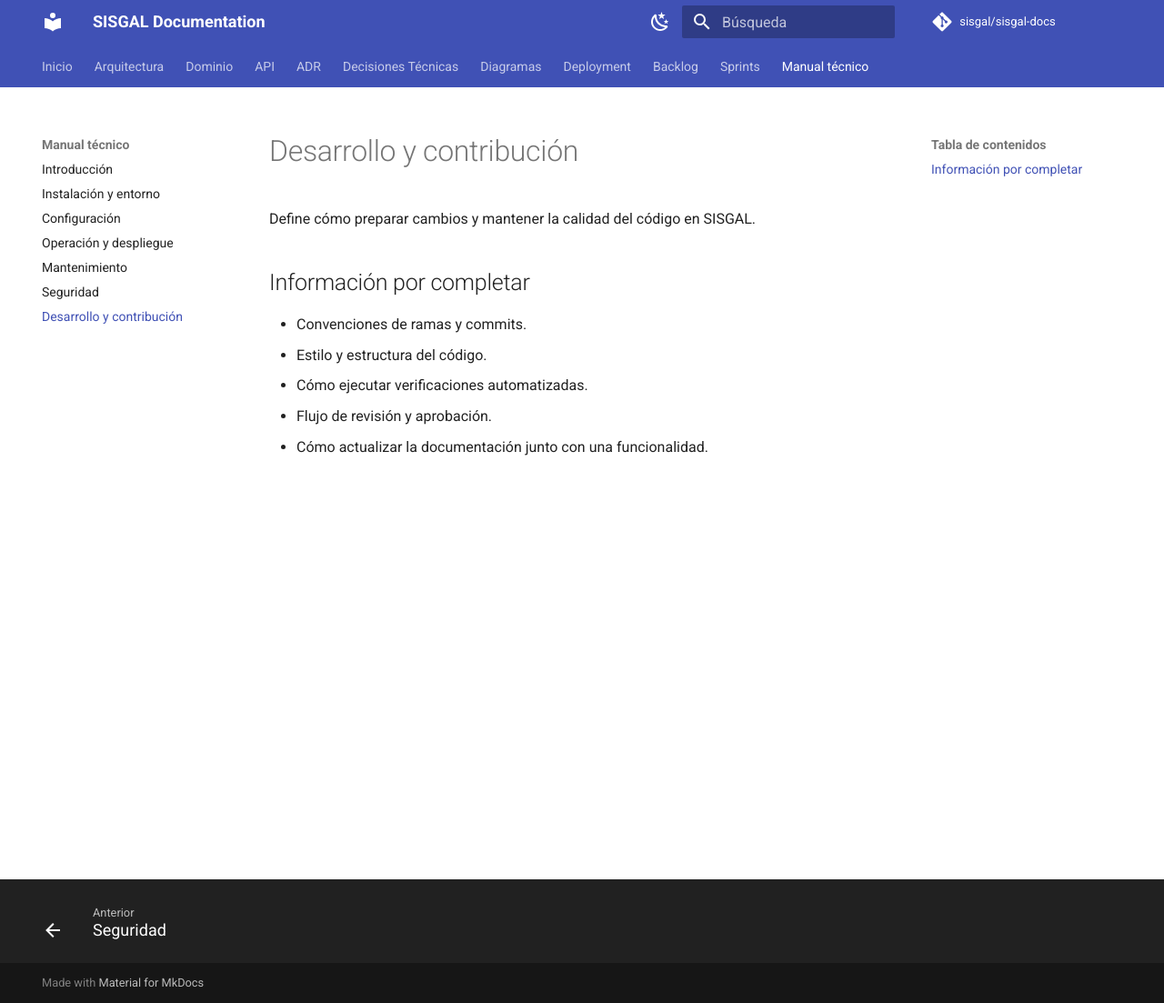
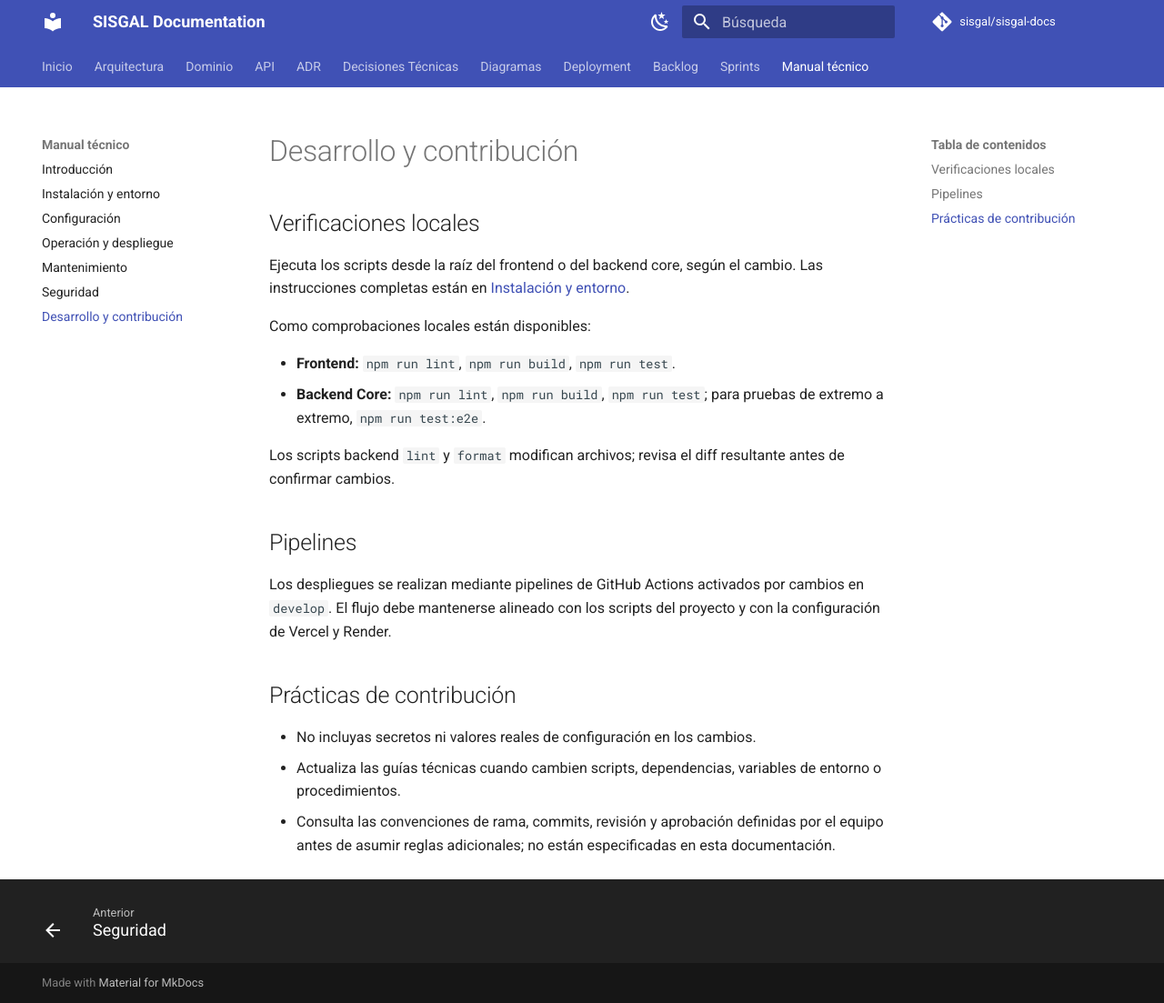
Before and after one commit to sisgal-platform/sisgal-docs, an MkDocs documentation site: the page built from docs/technical-guide/contributing.md, in a window 1280 px wide and 1103 px high. Shown: the whole window at 91% size. Built offline with MkDocs 1.6.1 and Material for MkDocs 9.7.7, drawn with Linux system fonts in a browser that asks for light colours; comment, search, counter and statistics services are not loaded.

Commit message:
docs(manual): document confirmed commands, configuration, and pipelines

```diff
--- a/docs/technical-guide/contributing.md
+++ b/docs/technical-guide/contributing.md
@@ -1,11 +1,22 @@
 # Desarrollo y contribución
 
-Define cómo preparar cambios y mantener la calidad del código en SISGAL.
+## Verificaciones locales
 
-## Información por completar
+Ejecuta los scripts desde la raíz del frontend o del backend core, según el cambio. Las instrucciones completas están en [Instalación y entorno](setup.md).
 
-- Convenciones de ramas y commits.
-- Estilo y estructura del código.
-- Cómo ejecutar verificaciones automatizadas.
-- Flujo de revisión y aprobación.
-- Cómo actualizar la documentación junto con una funcionalidad.
+Como comprobaciones locales están disponibles:
+
+- **Frontend:** `npm run lint`, `npm run build`, `npm run test`.
+- **Backend Core:** `npm run lint`, `npm run build`, `npm run test`; para pruebas de extremo a extremo, `npm run test:e2e`.
+
+Los scripts backend `lint` y `format` modifican archivos; revisa el diff resultante antes de confirmar cambios.
+
+## Pipelines
+
+Los despliegues se realizan mediante pipelines de GitHub Actions activados por cambios en `develop`. El flujo debe mantenerse alineado con los scripts del proyecto y con la configuración de Vercel y Render.
+
+## Prácticas de contribución
+
+- No incluyas secretos ni valores reales de configuración en los cambios.
+- Actualiza las guías técnicas cuando cambien scripts, dependencias, variables de entorno o procedimientos.
+- Consulta las convenciones de rama, commits, revisión y aprobación definidas por el equipo antes de asumir reglas adicionales; no están especificadas en esta documentación.
```
